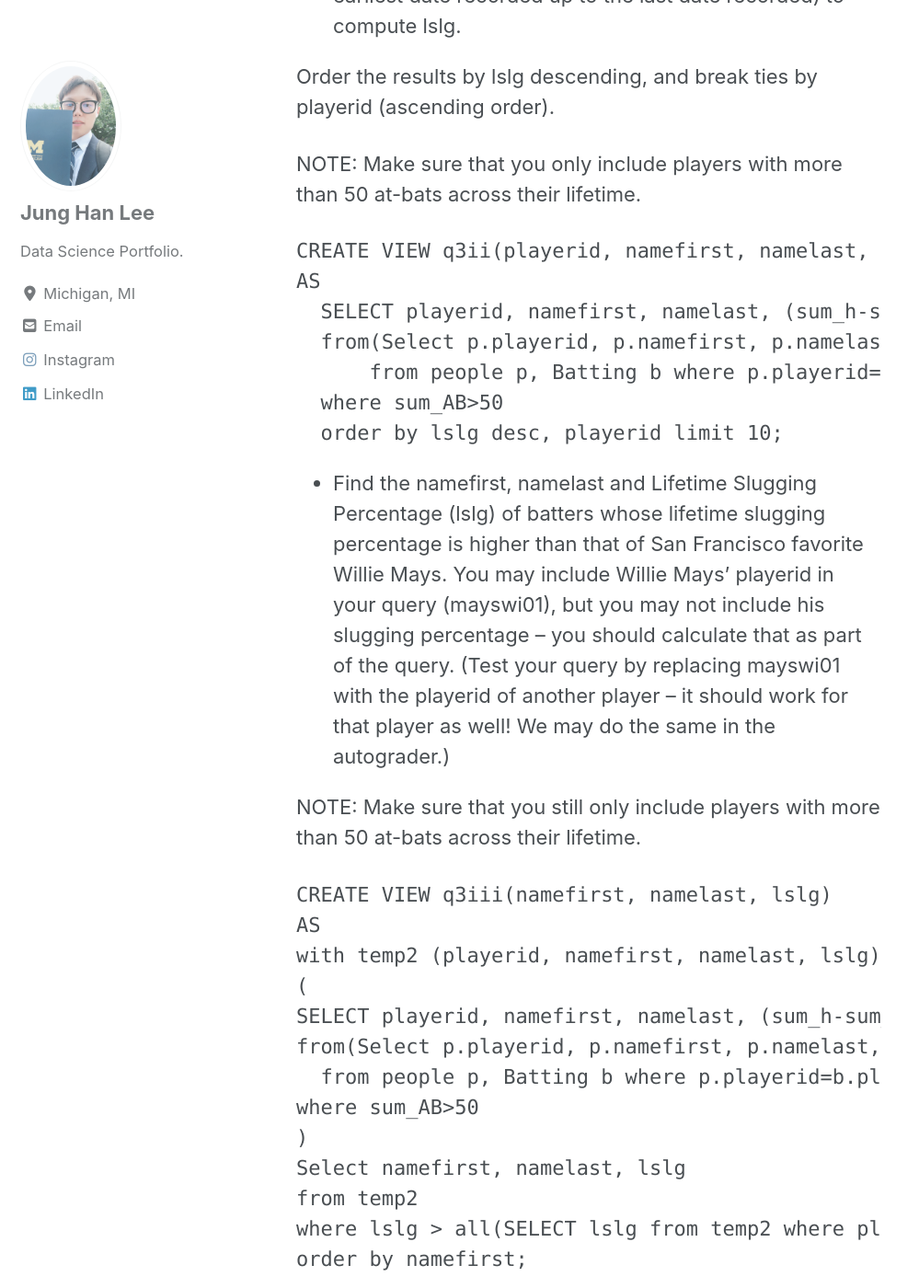
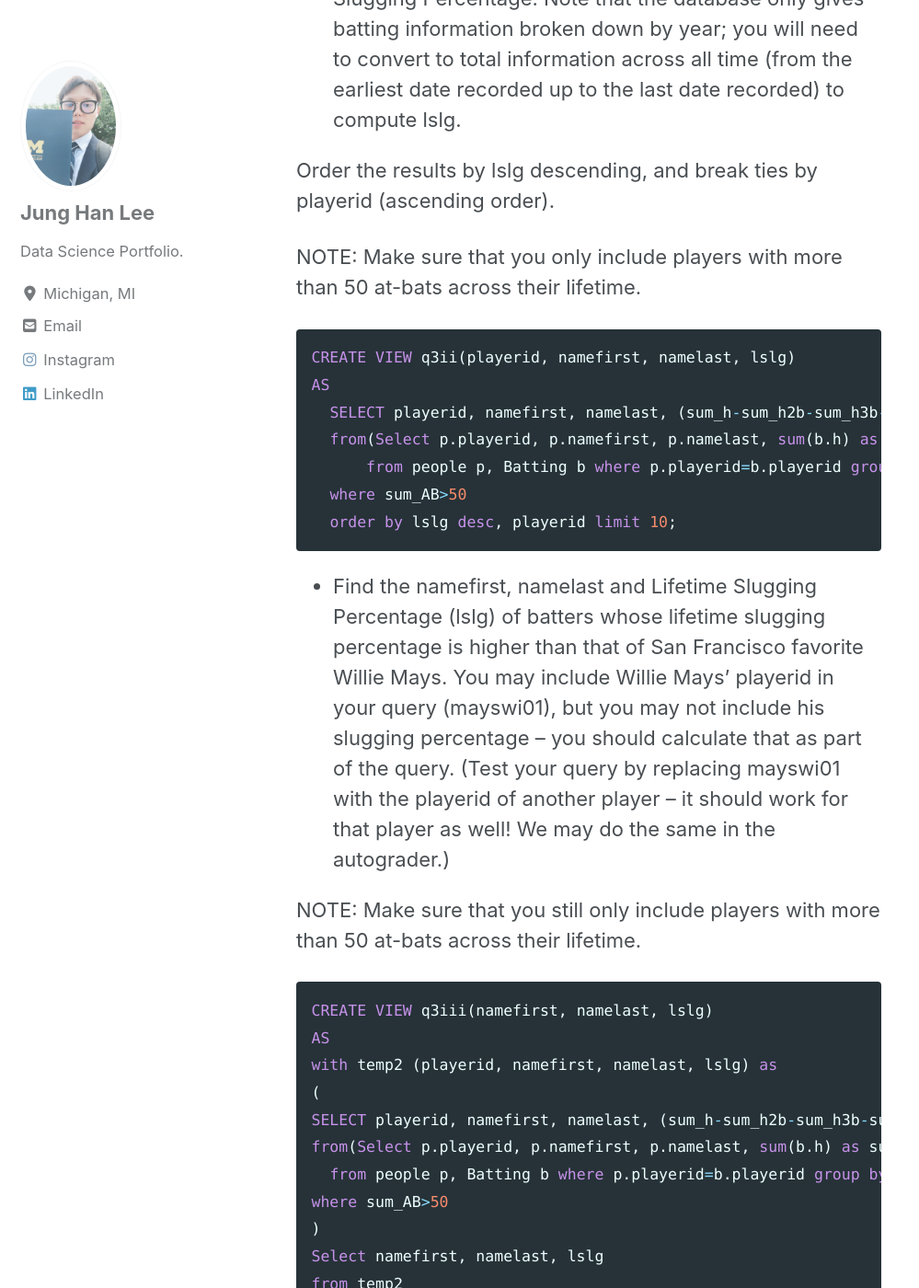
Before and after one commit to jung-han-lee/jung-han-lee.github.io, a Jekyll site: the page built from _posts/2020-05-10-sql.md, in a window 1280 px wide and 1400 px high, scrolled down 6202 px. Shown: the whole window at 92% size, without its empty margins (0-999 px from the left). Built offline with Jekyll 4.4.1, drawn with Linux system fonts in a browser that asks for light colours; cached includes are drawn as plain includes; nearby versions of some CDN libraries; some of the changed text lies outside the part shown.

Commit message:
new github

````diff
--- a/_posts/2020-05-10-sql.md
+++ b/_posts/2020-05-10-sql.md
@@ -71,7 +71,8 @@ AS
   ```
 
 + Find the namefirst, namelast and birthyear of all players whose namefirst field contains a space.
-```mysql
+
+```sql
 CREATE VIEW q1ii(namefirst, namelast, birthyear)
 AS
   SELECT namefirst, namelast, birthyear
@@ -82,7 +83,8 @@ AS
 + From the people table, group together players with the same birthyear, and report the birthyear, average height, and number of players for each birthyear. Order the results by birthyear in ascending order.
 
 Note: some birthyears have no players; your answer can simply skip those years. In some other years, you may find that all the players have a NULL height value in the dataset (i.e. height IS NULL); your query should return NULL for the height in those years.
-```mysql
+
+```sql
 CREATE VIEW q1iii(birthyear, avgheight, count)
 AS
   SELECT birthyear, avg(height), count(*)
@@ -92,7 +94,8 @@ AS
 ```
 
 + Following the results of Part iii, now only include groups with an average height > 70. Again order the results by birthyear in ascending order.
-```mysql
+
+```sql
 CREATE VIEW q1iv(birthyear, avgheight, count)
 AS
   SELECT birthyear, avg(height), count(*)
@@ -101,13 +104,14 @@ AS
   having avg(height)>70
   order by birthyear;
 ```
+
 * Hall of Fame Schools
 
 + Find the namefirst, namelast, playerid and yearid of all people who were successfully inducted into the Hall of Fame in descending order of yearid.
 
 Note: a player with id drewj.01 is listed as having failed to be inducted into the Hall of Fame, but does not show up in the people table. Your query may assume that all players inducted into the Hall of Fame appear in the people table.
 
-```mysql
+```sql
 CREATE VIEW q2i(namefirst, namelast, playerid, yearid)
 AS
 SELECT p.namefirst, p.namelast, p.playerid, h.yearid
@@ -117,7 +121,8 @@ where h.inducted = 'Y' order by h.yearid desc;
 + Find the people who were successfully inducted into the Hall of Fame and played in college at a school located in the state of California. For each person, return their namefirst, namelast, playerid, schoolid, and yearid in descending order of yearid. Break ties on yearid by schoolid, playerid (ascending). (For this question, yearid refers to the year of induction into the Hall of Fame).
 
 Note: a player may appear in the results multiple times (once per year in a college in California).
-```mysql
+
+```sql
 CREATE VIEW q2ii(namefirst, namelast, playerid, schoolid, yearid)
 AS
 SELECT  p.namefirst, p.namelast, p.playerid, s.schoolid, h.yearid
@@ -128,7 +133,8 @@ where s.schoolState = 'CA' and h.inducted = 'Y' order by h.yearid desc, schoolid
 ```
 
 + Find the playerid, namefirst, namelast and schoolid of all people who were successfully inducted into the Hall of Fame -- whether or not they played in college. Return people in descending order of playerid. Break ties on playerid by schoolid (ascending). (Note: schoolid will be NULL if they did not play in college.)
-```mysql
+
+```sql
 CREATE VIEW q2iii(playerid, namefirst, namelast, schoolid)
 AS
 SELECT p.playerid, p.namefirst, p.namelast, c.schoolid
@@ -146,7 +152,7 @@ Baseball note: Slugging Percentage is not provided in the database; it is comput
 
 SQL note: You should compute slg properly as a floating point number---you'll need to figure out how to convince SQL to do this!
 
-```mysql
+```sql
 CREATE VIEW q3i(playerid, namefirst, namelast, yearid, slg)
 AS
 SELECT p.playerid, p.namefirst, p.namelast, b.yearid, (b.h-b.h2b-b.h3b-b.hr+2*(b.h2b)+3*(b.h3b)+4*(b.hr))::float/b.AB as slg
@@ -161,7 +167,7 @@ Order the results by lslg descending, and break ties by playerid (ascending orde
 
 NOTE: Make sure that you only include players with more than 50 at-bats across their lifetime.
 
-```mysql
+```sql
 CREATE VIEW q3ii(playerid, namefirst, namelast, lslg)
 AS
   SELECT playerid, namefirst, namelast, (sum_h-sum_h2b-sum_h3b-sum_hr+2*(sum_h2b)+3*(sum_h3b)+4*(sum_hr))::float/sum_AB as lslg
@@ -174,7 +180,8 @@ AS
 + Find the namefirst, namelast and Lifetime Slugging Percentage (lslg) of batters whose lifetime slugging percentage is higher than that of San Francisco favorite Willie Mays. You may include Willie Mays' playerid in your query (mayswi01), but you may not include his slugging percentage -- you should calculate that as part of the query. (Test your query by replacing mayswi01 with the playerid of another player -- it should work for that player as well! We may do the same in the autograder.)
 
 NOTE: Make sure that you still only include players with more than 50 at-bats across their lifetime.
-```mysql
+
+```sql
 CREATE VIEW q3iii(namefirst, namelast, lslg)
 AS
 with temp2 (playerid, namefirst, namelast, lslg) as
@@ -194,7 +201,7 @@ order by namefirst;
 
 + Find the yearid, min, max, average and standard deviation of all player salaries for each year recorded, ordered by yearid in ascending order.
 
-```mysql
+```sql
 CREATE VIEW q4i(yearid, min, max, avg, stddev)
 AS
   SELECT yearid, min(salary), max(salary), avg(salary), stddev(salary)
@@ -209,7 +216,8 @@ Note: binid 0 corresponds to the lowest salaries, and binid 9 corresponds to the
 Note: The high value for bin 9 may be inclusive).
 
 Note: generate_series may be useful for this part. The documentation can be found at https://www.postgresql.org/docs/9.1/functions-srf.html.
-```mysql
+
+```sql
 CREATE VIEW q4ii(binid, low, high, count)
 AS
   with min_max (min_s, max_s, range) as (
@@ -228,7 +236,8 @@ AS
 ```
 
 + Now let's compute the Year-over-Year change in min, max and average player salary. For each year with recorded salaries after the first, return the yearid, mindiff, maxdiff, and avgdiff with respect to the previous year. Order the output by yearid in ascending order. (You should omit the very first year of recorded salaries from the result.)
-```mysql
+
+```sql
 CREATE VIEW q4iii(yearid, mindiff, maxdiff, avgdiff)
 AS
 with  s as (SELECT yearid, min(salary), max(salary), avg(salary), stddev(salary)
@@ -245,7 +254,7 @@ order by s.yearid;
 
 Note on notation: you are computing a relational variant of the argmax for each of those two years.
 
-```mysql
+```sql
 CREATE VIEW q4iv(playerid, namefirst, namelast, salary, yearid)
 AS
   SELECT p.playerid, namefirst, namelast, s.salary ,s.yearid
@@ -259,7 +268,7 @@ AS
 
 + Each team has at least 1 All Star and may have multiple. For each team in the year 2016, give the teamid and diffAvg (the difference between the team's highest paid all-star's salary and the team's lowest paid all-star's salary). Order your final solution by teamid. NOTE: Due to some discrepancies in the database, please draw your team names from the All-Star table (so use allstarfull.teamid in the SELECT statement for this).
 
-```mysql
+```sql
 CREATE VIEW q4v(team, diffAvg) AS
   SELECT a.teamid, max(s.salary)-min(s.salary) as diffAvg
   from Salaries s inner join AllstarFull a on s.playerid = a.playerid and s.yearid = a.yearid
````
